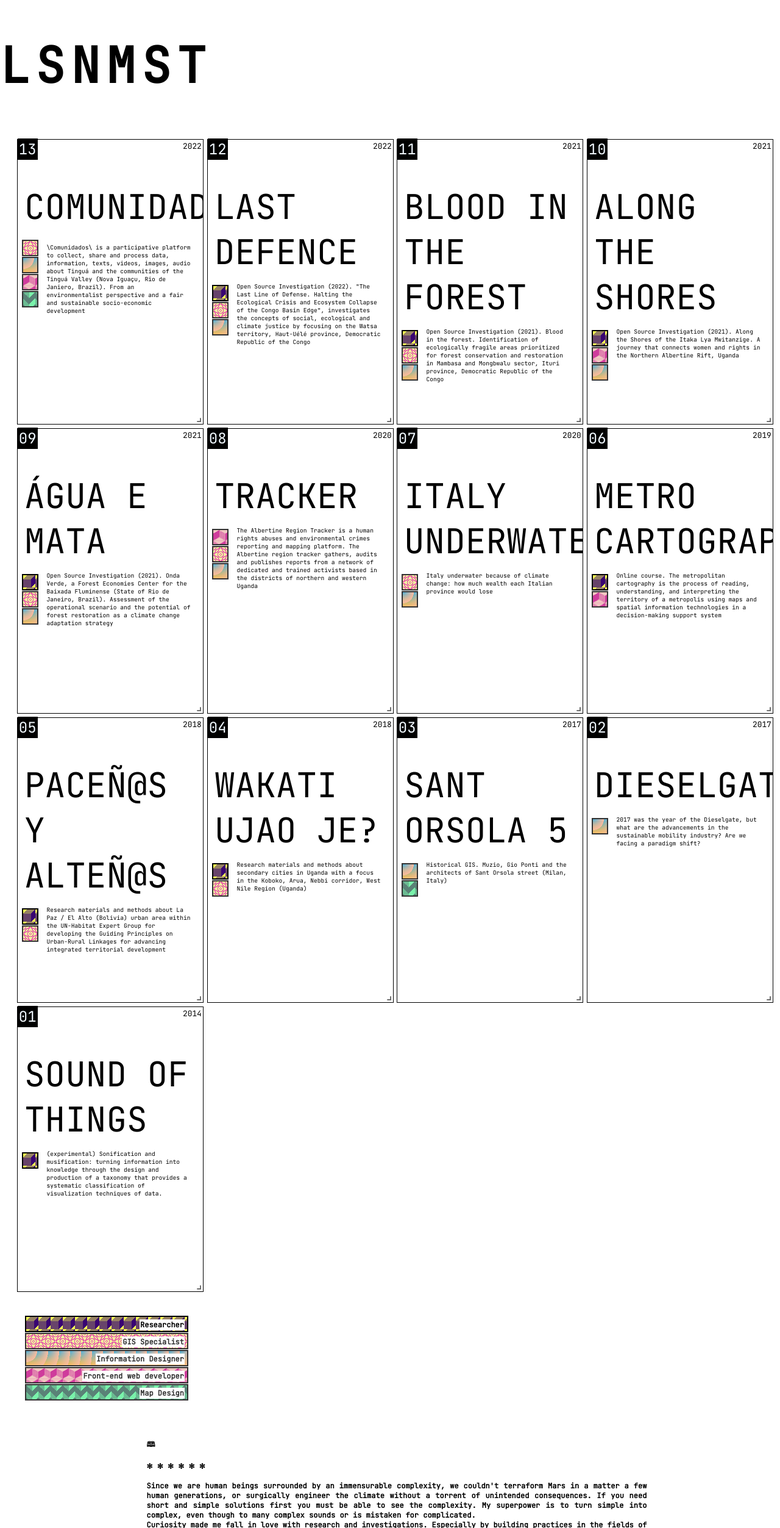
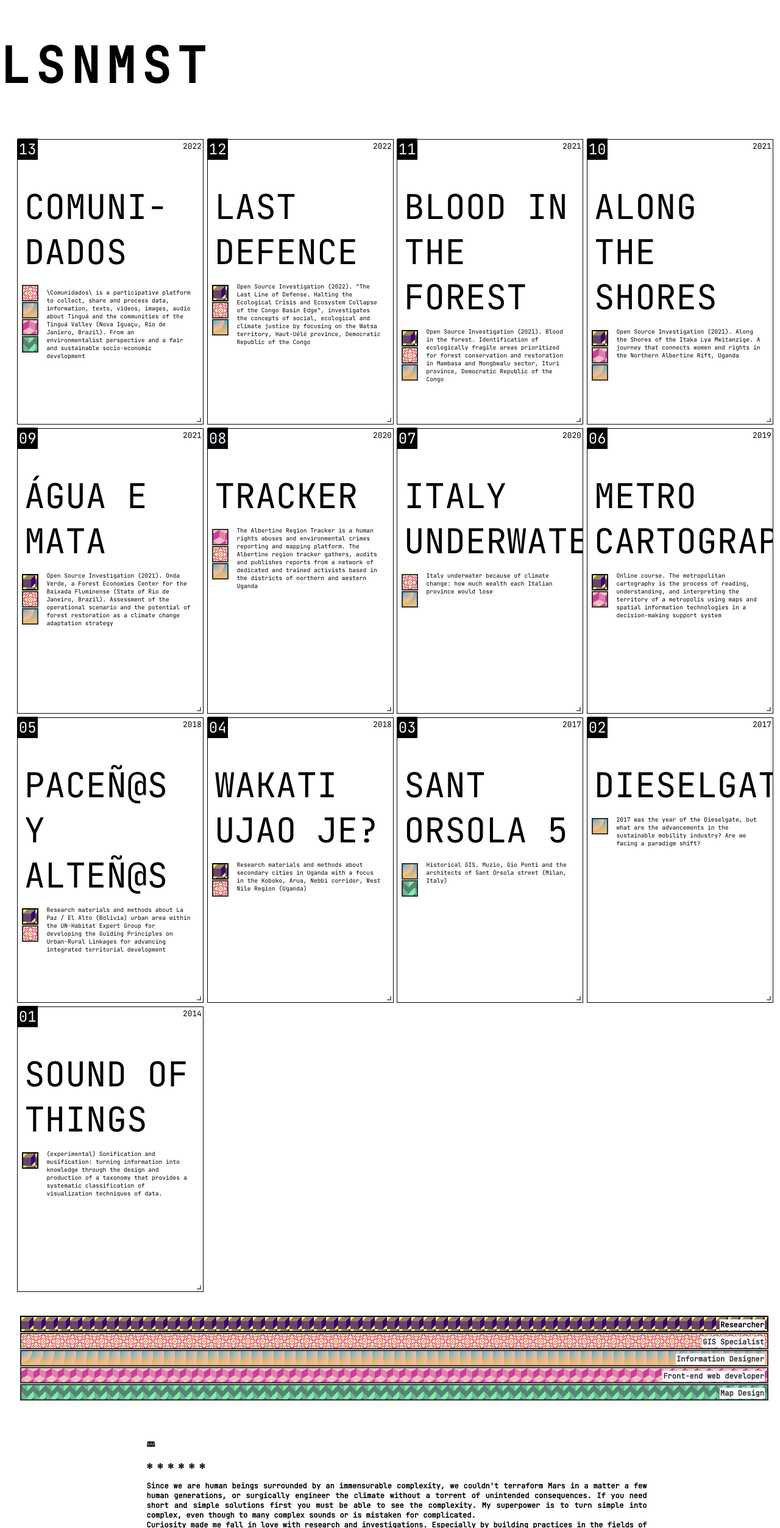
Before and after one commit to lsnmst/lsnmst, a React (Create React App) app: page /#/ in a window 1280 px wide. Shown: the top 2505 px of the page at 61% size. Built offline with nearby package versions, Linux system fonts and the light colour scheme.

Commit message:
Update index.html

```diff
--- a/public/index.html
+++ b/public/index.html
@@ -3,6 +3,7 @@
   <head>
     <meta charset="utf-8" />
     <link rel="icon" href="./favicon.ico" />
+    <link rel="manifest" crossorigin="use-credentials" href="manifest.json"/>
     <meta name="viewport" content="width=device-width, initial-scale=1" />
     <meta name="theme-color" content="#000000" />
     <meta
--- a/src/pages/Home.jsx
+++ b/src/pages/Home.jsx
@@ -142,7 +142,7 @@ export default class Home extends React.Component {
               </div>
               <Popup
                 contentStyle={{ backgroundColor: 'rgba(255, 255, 255, 0)', width: "80%", borderStyle: 'none' }}
-                trigger={<div className="title">Comunidados</div>}
+                trigger={<div className="title">Comuni-<br/>dados</div>}
                 modal
                 nested
               >
--- a/src/pages/block.css
+++ b/src/pages/block.css
@@ -121,7 +121,7 @@ h1 {
 .comunidados:hover {
     background: url("../../public/img/tingua.jpg") no-repeat;
     background-repeat: no-repeat;
-    background-size: 200px;
+    background-size: 180px;
     background-attachment: fixed;
     background-position: top right;
 }
@@ -210,8 +210,9 @@ h1 {
     background-position: top right;
 }
 .legend{
-    width: 20%;
-    margin: 40px 40px;
+    width: 95%;
+    margin: auto;
+    margin-top: 40px;
 }
 .legendtext{
     float: right;
```
Also changed, not shown: 1 other file (tests, documents, lock files or other folders).
